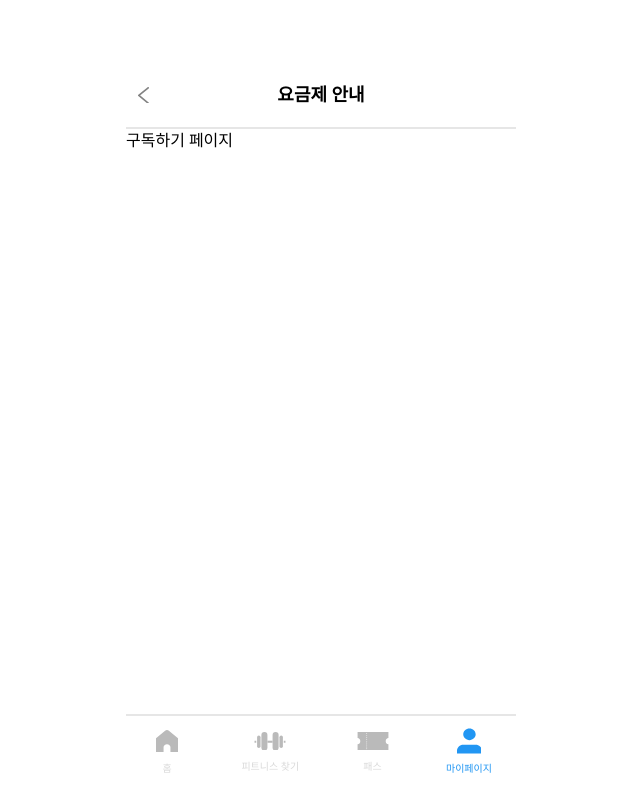
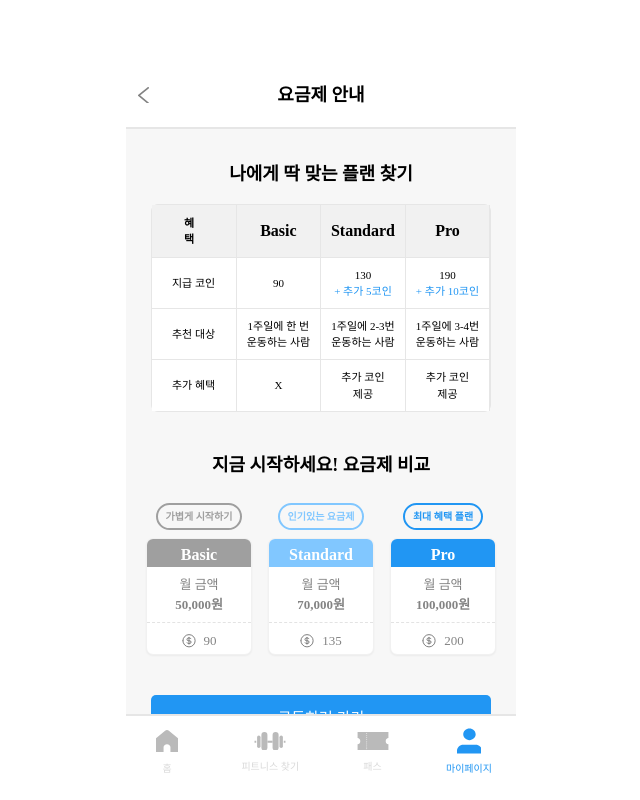
Before and after one commit to Whatdoyumin/fitpass-web, a React (Vite) app: page /subscribe in a window 1280 px wide. Shown: the whole page, without its empty margins (319-959 px from the left). Built offline with nearby package versions, Linux system fonts and the light colour scheme; a web font is replaced by a local one.

Commit message:
feat: 구독 플랜 안내 컴포넌트 추가

```diff
--- a/src/pages/Subscribe.tsx
+++ b/src/pages/Subscribe.tsx
@@ -1,5 +1,7 @@
+import PlanInfo from "../components/subscribe/PlanInfo";
+
 function Subscribe() {
-  return <div>구독하기 페이지</div>;
+  return <PlanInfo />;
 }
 
 export default Subscribe;
```
